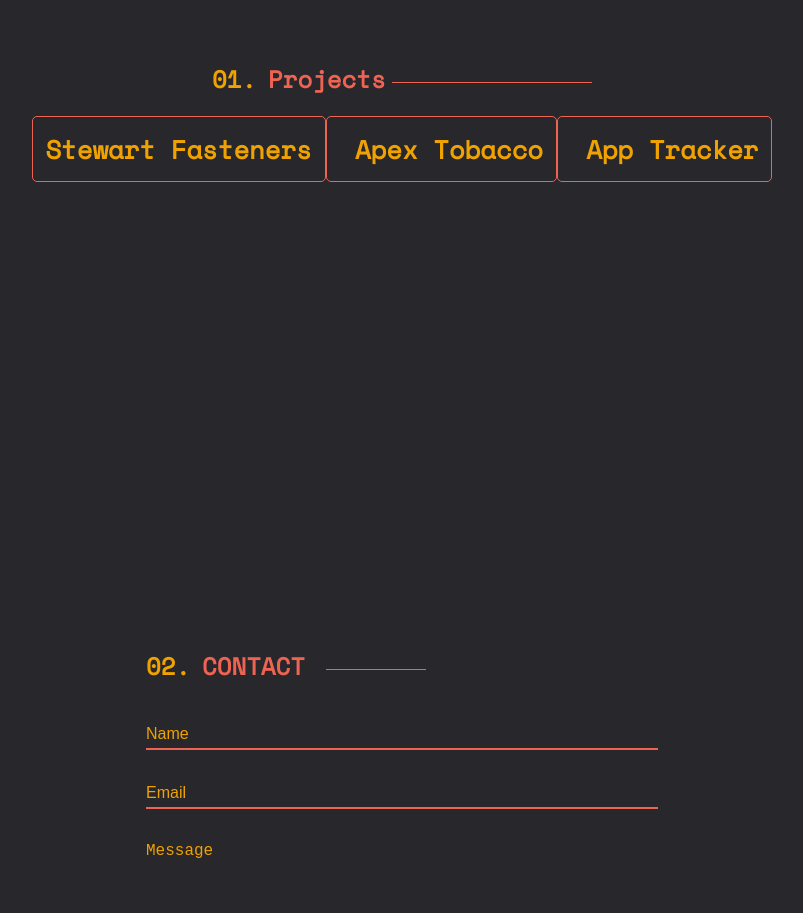
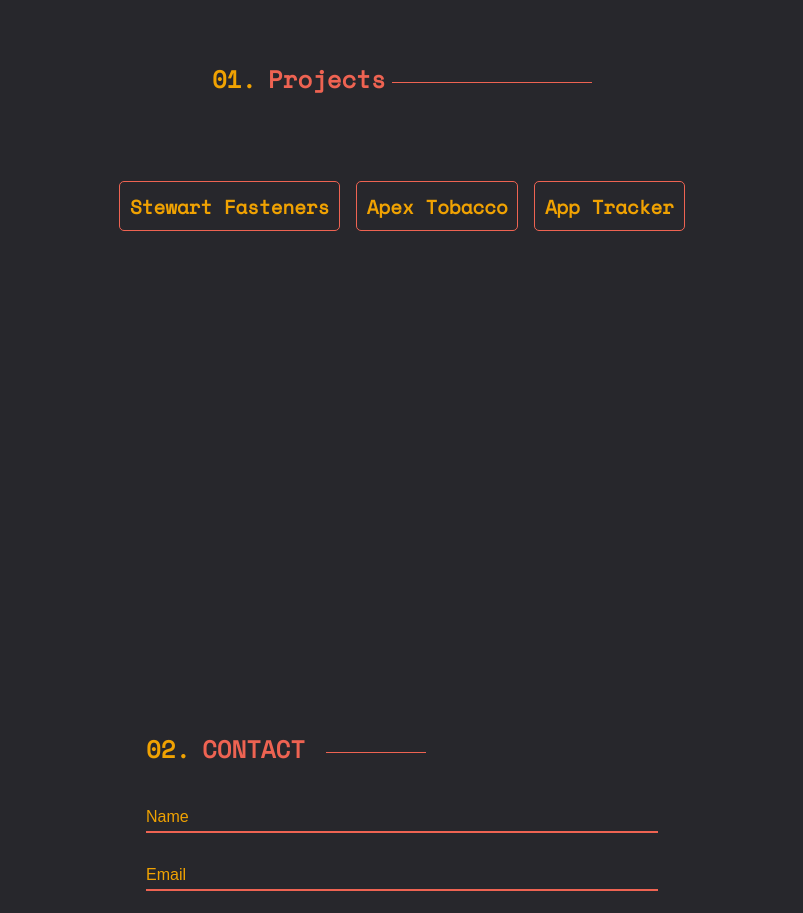
Before and after one commit to GeoffKellyNC/portfolio, a React (Create React App) app: page / in a window 1280 px wide. Shown: the part 880-1793 px from the top of the page, without its empty margins (238-1041 px from the left). Built offline with nearby package versions, Linux system fonts and the light colour scheme.

Commit message:
added styling changes to project NavItems

```diff
--- a/src/components/Project.js
+++ b/src/components/Project.js
@@ -23,7 +23,7 @@ const Project = ({ projectData }) => {
                 alt = 'Project Screenshot'
                 className = 'project-card-img' />
             <div className = 'project-card-text'>
-                <h2>PROJECT NAME:</h2><span>{project.title}</span>
+                {/* <h2>PROJECT NAME:</h2><span>{project.title}</span> */}
                 <h2 className = 'desc-text'>PROJECT DESCRIPTION:</h2><p className = 'project-desc'>{project.description}</p>
                 <h2 className = 'desc-text'>PROJECT TECHNOLOGIES:</h2><p className = 'project-desc'>{project.technologies.join(', ')}</p>
                 <a href = {project.githubLink}>
--- a/src/components/Projects.js
+++ b/src/components/Projects.js
@@ -24,8 +24,7 @@ const Projects = ({projectsRef}) => {
                     <span className = 'num-title'>01.</span>
                 Projects</h1>
             </div>
-            <div>
-                <div>
+                <div className = 'project-nav-container'>
                     {
                         projectInfo.map(project => {
                             return(
@@ -38,8 +37,6 @@ const Projects = ({projectsRef}) => {
                         })
                     }
                 </div>
-            </div>
-
             <Route path = {`${path}:projectID`} >
                 <Project projectData = {projectInfo} />
             </Route>
@@ -82,10 +79,21 @@ const StyledProjects = styled.div`
         background-color: ${pr => pr.theme.colors.primary};
     }
 
+    .project-nav-container {
+        display: flex;
+        flex-direction: row;
+        justify-content: center;
+        align-items: center;
+        width: 100%;
+        margin-top: 2em;
+        gap: 1em;
+    }
+
+
     .project-link {
         text-decoration: none;
         color: ${pr => pr.theme.colors.secondary};
-        font-size: ${pr => pr.theme.fontSizes.medium};
+        font-size: ${pr => pr.theme.fontSizes.small};
         font-weight: ${pr => pr.theme.fontWeights.bold};
         margin: 1em 0;
         padding: 0.5em;
@@ -94,8 +102,6 @@ const StyledProjects = styled.div`
         transition: all .2s ease-in-out;
         &:hover {
             color: ${pr => pr.theme.colors.primary};
-            transform: scale(1.2);
-            transition: all .2s ease-in-out;
         }
     }
 
```
